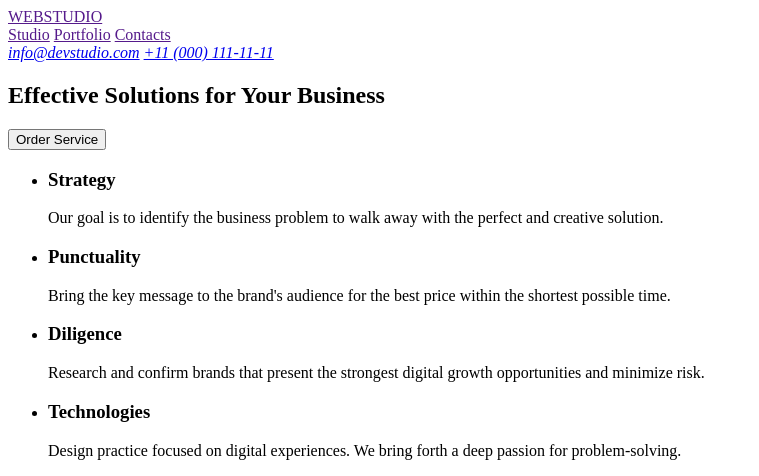
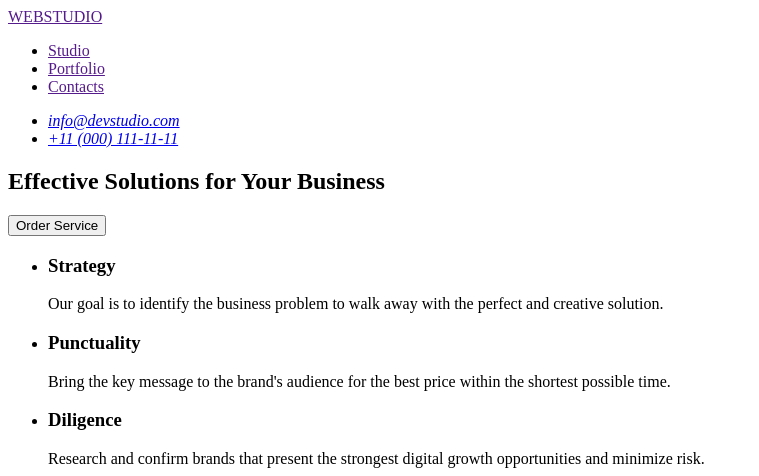
Before and after one commit to anastasiiaipe/goit-markup-hw-01, a plain HTML site: page index.html in a window 1280 px wide. Shown: the top 476 px of the page, without its empty margins (0-759 px from the left). Drawn offline with Linux system fonts and the light colour scheme.

Commit message:
Update index.html

```diff
--- a/index.html
+++ b/index.html
@@ -7,15 +7,19 @@
   </head>
   <body>
     <header>
-      <a href="" target="_blank">WEBSTUDIO</a>
       <nav>
-        <a href="" target="_blank">Studio</a>
-        <a href="" target="_blank">Portfolio</a>
-        <a href="" target="_blank">Contacts</a>
+        <a href="" target="_blank">WEBSTUDIO</a>
+        <ul>
+          <li><a href="" target="_blank">Studio</a></li>
+          <li><a href="" target="_blank">Portfolio</a></li>
+          <li><a href="" target="_blank">Contacts</a></li>
+        </ul>
       </nav>
       <address>
-        <a href="mailto:info@devstudio.com">info@devstudio.com</a>
-        <a href="+110001111111">+11 (000) 111-11-11</a>
+        <ul>
+          <li><a href="mailto:info@devstudio.com">info@devstudio.com</a></li>
+          <li><a href="+110001111111">+11 (000) 111-11-11</a></li>
+        </ul>
       </address>
     </header>
     <main>
@@ -81,7 +85,6 @@
         </ul>
       </section>
     </main>
-
     <footer>
       <a href="" target="_blank">WEBSTUDIO</a>
       <p>
```
